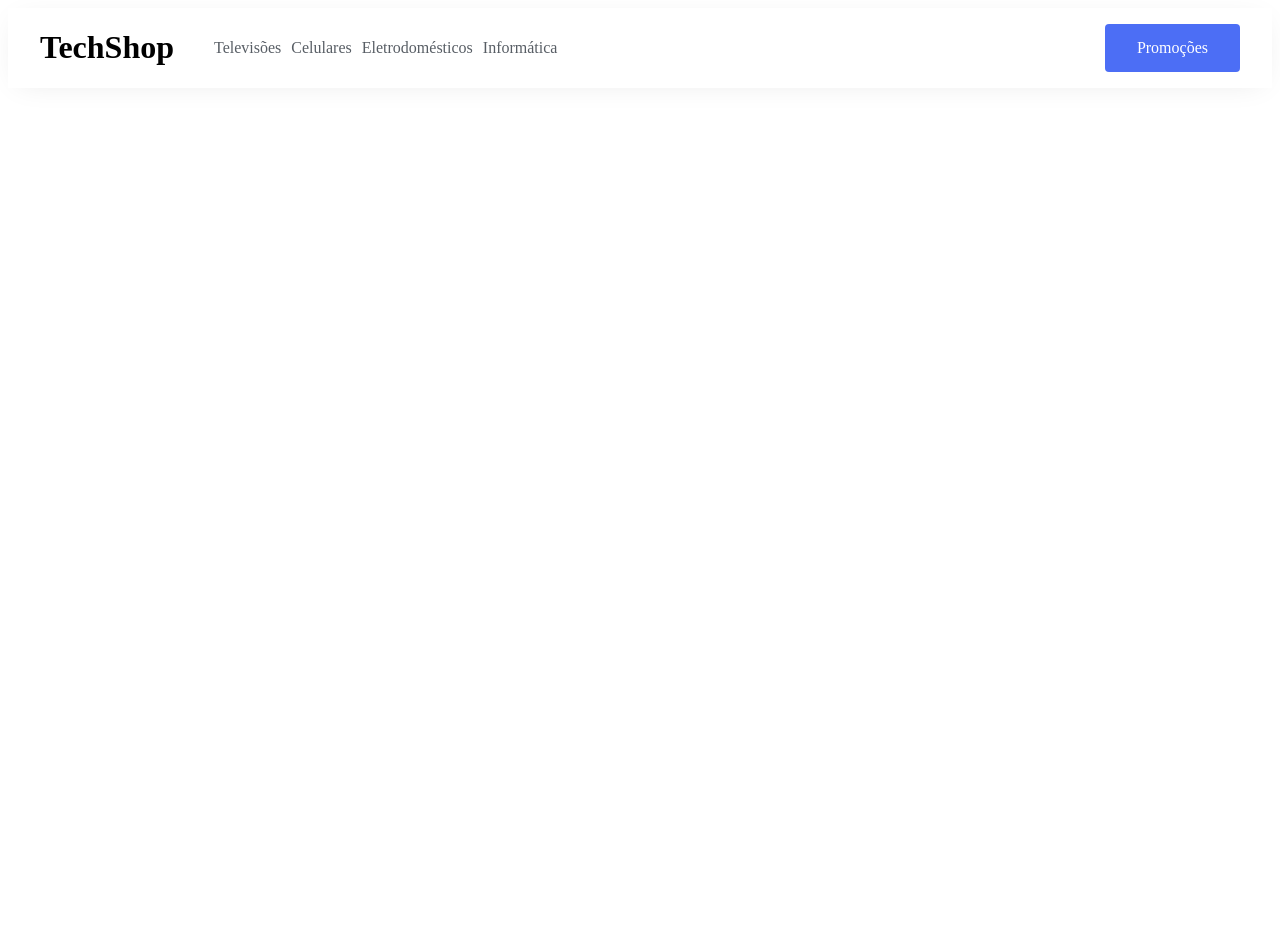
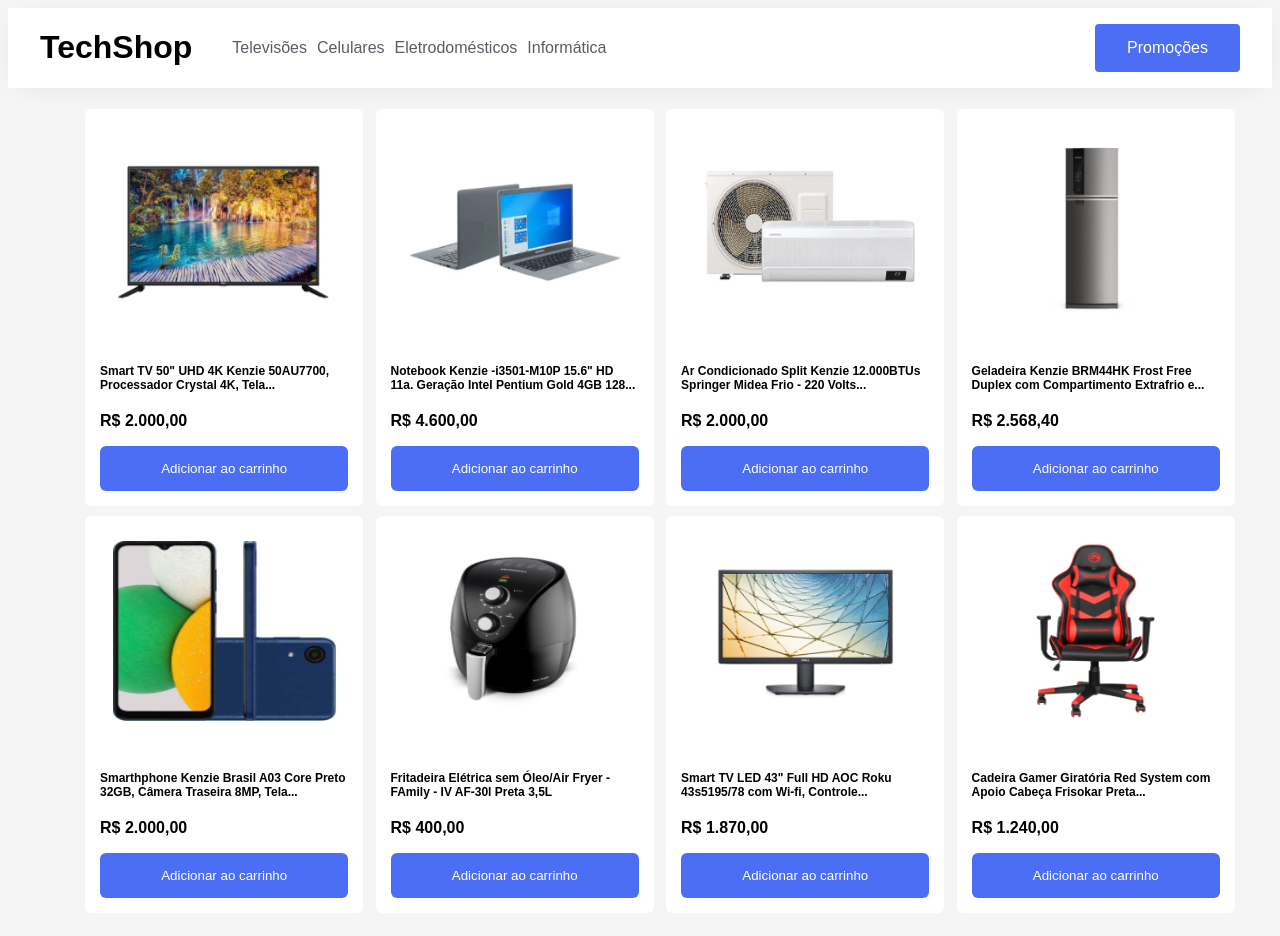
Before and after one commit to GSRJ/e-commerce-com-flexbox-M-dulo-1, a plain HTML site: page index.html in a window 1280 px wide. Before the commit the page ends 800 px from the top, so only its background shows below. Drawn offline with Linux system fonts and the light colour scheme.

Commit message:
Projeto em finalização

```diff
--- a/index.html
+++ b/index.html
@@ -6,7 +6,7 @@
     <meta http-equiv="X-UA-Compatible" content="IE=edge">
     <meta name="viewport" content="width=device-width, initial-scale=1.0">
     <link rel="stylesheet" href="style.css">
-    <title>Document</title>
+    <title>TechShop</title>
 </head>
 
 <body>
@@ -32,7 +32,105 @@
     </header>
     <div class="container">
         <main class="products-wrapper">
+            <ul class="product-list">
+                <li class="product">
+                    <a href="">
+                        <div class="product-image">
+                            <img src="./pictures/img_03-tv.png" alt="Smart TV 50&quot UHD">
+                        </div>
+                        <div class="product-description">
+                            <h2>Smart TV 50" UHD 4K Kenzie 50AU7700, Processador Crystal 4K, Tela...</h2>
+                            <p>R$ 2.000,00</p>
+                            <button class="add-button" type="submit"> Adicionar ao carrinho</button>
+                        </div>
+                    </a>
+                </li>
+                <li class="product">
+                    <a href="#" >
+                        <div class="product-image">
+                            <img src="./pictures/img_04-notebook.png" alt="notebook">
+                        </div>
+                        <div class="product-description">
+                            <h2>Notebook Kenzie -i3501-M10P 15.6" HD 11a. Geração Intel Pentium Gold 4GB 128...</h2>
+                            <p>R$ 4.600,00</p>
+                            <button class="add-button" type="submit">Adicionar ao carrinho</button>
+                        </div>
+                    </a>
+                </li>
+                <li class="product">
+                    <a href="">
+                        <div class="product-image">
+                            <img src="./pictures/img_06-ar.png" alt="Ar Condicionado">
+                        </div>
+                        <div class="product-description">
+                            <h2>Ar Condicionado Split Kenzie 12.000BTUs Springer Midea Frio - 220 Volts...</h2>
+                            <p>R$ 2.000,00</p>
+                            <button class="add-button" type="submit"> Adicionar ao carrinho</button>
+                        </div>
+                    </a>
+                </li>
+                <li class="product">
+                    <a href="">
+                        <div class="product-image">
+                            <img src="./pictures/img_05-geladeira.png" alt="geladeira">
+                        </div>
+                        <div class="product-description">
+                            <h2>Geladeira Kenzie BRM44HK Frost Free Duplex com Compartimento Extrafrio e...</h2>
+                            <p>R$ 2.568,40</p>
+                            <button class="add-button" type="submit"> Adicionar ao carrinho</button>
+                        </div>
+                    </a>
+                </li>
+                <li class="product">
+                    <a href="">
+                        <div class="product-image">
+                            <img src="./pictures/img_08-celular.png" alt="Smarthphone" UHD">
+                        </div>
+                        <div class="product-description">
+                            <h2>Smarthphone Kenzie Brasil A03 Core Preto 32GB, Câmera Traseira 8MP, Tela...</h2>
+                            <p>R$ 2.000,00</p>
+                            <button  class="add-button" type="submit"> Adicionar ao carrinho</button>
+                        </div>
+                    </a>
+                </li>
+                <li class="product">
+                    <a href="">
+                        <div class="product-image">
+                            <img src="./pictures/img_01-fritadeira.png" alt="Fritadeira">
+                        </div>
+                        <div class="product-description">
+                            <h2>Fritadeira Elétrica sem Óleo/Air Fryer - FAmily - IV AF-30l Preta 3,5L </h2>
+                            <p>R$ 400,00</p>
+                            <button class="add-button" type="submit"> Adicionar ao carrinho</button>
+                        </div>
+                    </a>
+                </li>
+                <li class="product">
+                    <a href="">
+                        <div class="product-image">
+                            <img src="./pictures/img_07-tv2.png" alt="TV 2">
+                        </div>
+                        <div class="product-description">
+                            <h2>Smart TV LED 43" Full HD AOC Roku 43s5195/78 com Wi-fi, Controle...</h2>
+                            <p>R$ 1.870,00</p>
+                            <button  class="add-button" type="submit"> Adicionar ao carrinho</button>
+                        </div>
+                    </a>
+                </li>
+                <li class="product">
+                    <a href="">
+                        <div class="product-image">
+                            <img src="./pictures/img_02-cadeira.png" alt="Cadeira Gamer">
+                        </div>
+                        <div class="product-description">
+                            <h2>Cadeira Gamer Giratória Red System com Apoio Cabeça Frisokar Preta...</h2>
+                            <p>R$ 1.240,00</p>
+                            <button class="add-button" type="submit"> Adicionar ao carrinho</button>
+                        </div>
+                    </a>
+                </li>
 
+            </ul>
 
         </main>
     </div>
--- a/style.css
+++ b/style.css
@@ -1,8 +1,9 @@
 .container{
     max-width: 1200px;
-    margin: 0 auto; /* Centralizando o conteúdo*/
+    margin: 0 auto;
   }
   .menu {
+    font-family: Arial, Helvetica, sans-serif;
     width: 100%;
     background: #ffffff;
     box-shadow: 0px 4px 30px -10px rgba(0, 0, 0, 0.1);
@@ -27,7 +28,7 @@
 .menu-nav ul {
   display: flex;
   list-style: none;
-  gap: 10px; /* Vamos utilizar essa propriedade do flex para colocar um espaçamento entre os elementos*/
+  gap: 10px;
 }
 
 .menu-nav ul li a {
@@ -50,3 +51,56 @@
     justify-content: space-between;
     flex-wrap: wrap;
 }
+body{
+    background-color: #f5f5f5;
+}
+.product{
+    list-style: none;
+}
+.product a{
+    text-decoration: none;
+    font-size: 8px;
+    font-family: Arial, Helvetica, sans-serif;
+    color: black;
+}
+.product-list{
+    display: flex;
+    justify-content: space-between;
+    flex-wrap: wrap;
+
+}
+.product{
+    border-radius:6px;
+    max-width: 24%;
+    background-color: #fff;
+    margin: 5px;
+
+}
+img{
+    display: block;
+    width: 80%;
+    margin:auto;
+    height: 180px;
+    padding: 25px;
+}
+.product-description{
+    padding: 15px;
+    font-style: bold;
+}
+
+.product-description p{
+    margin-top: 20px;
+    font-weight: 600;
+    font-size: 16px;
+}
+.add-button{
+    width: 100%;
+    border: none;
+    border-radius: 6px;
+    background-color:#4c6ef5;
+    color: white;
+    padding:15px;
+}
+button:hover{
+    cursor: pointer;
+}
```
Also changed, not shown: pictures/img_01-fritadeira.png (renamed from pictures/img_01.png), pictures/img_02-cadeira.png (renamed from pictures/img_02.png), pictures/img_03-tv.png (renamed from pictures/img_03.png), pictures/img_04-notebook.png (renamed from pictures/img_04.png), pictures/img_05-geladeira.png (renamed from pictures/img_05.png), pictures/img_06-ar.png (renamed from pictures/img_06.png), pictures/img_07-tv2.png (renamed from pictures/img_07.png), pictures/img_08-celular.png (renamed from pictures/img_08.png).
